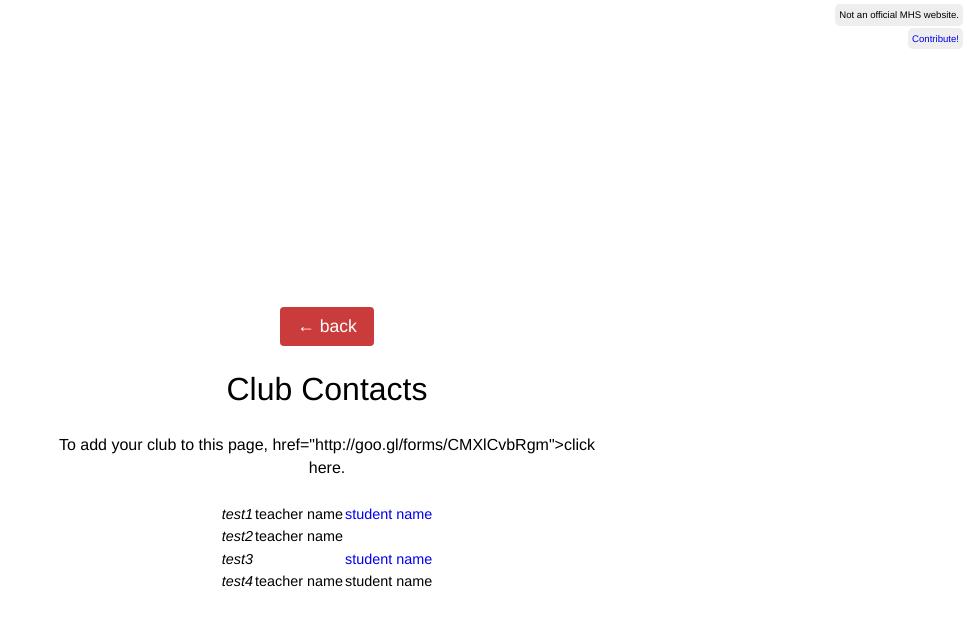
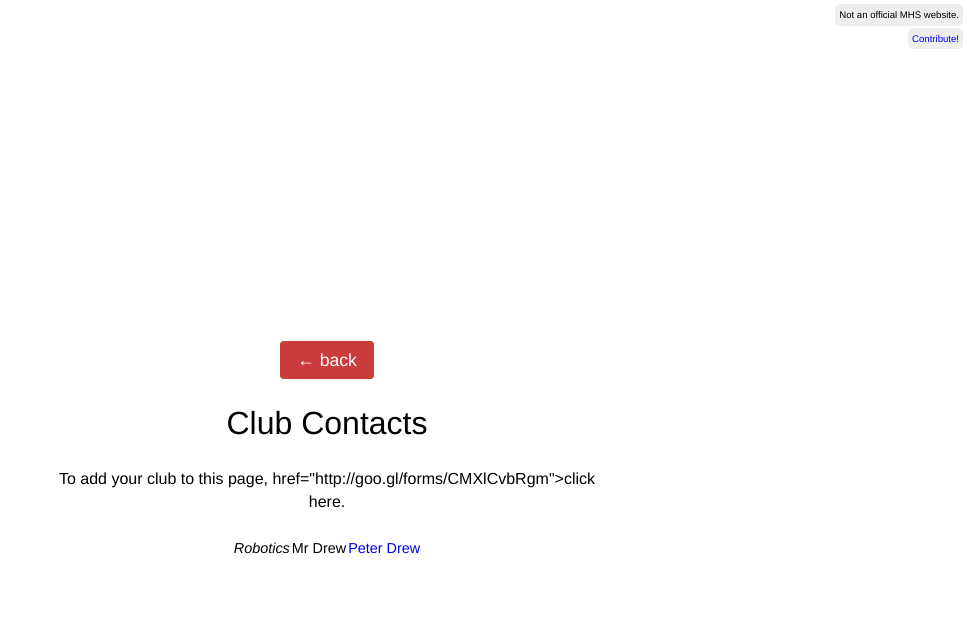
Before and after one commit to mhslinks/mhslinks.github.io, a Jekyll site: the page built from clubs/index.html, in a window 1280 px wide. Shown: the top 626 px of the page, without its empty margins (313-1280 px from the left). Built offline with Jekyll 4.4.1, drawn with Linux system fonts in a browser that asks for light colours.

Commit message:
remove test clubs

```diff
--- a/_data/clubs.yml
+++ b/_data/clubs.yml
@@ -1,19 +1,4 @@
-- name: test1
-  teacher: teacher name
-  studentname: student name
-  studentemail: student email
-
-- name: test2
-  teacher: teacher name
-  studentname:
-  studentemail: student email
-
-- name: test3
-  teacher:
-  studentname: student name
-  studentemail: student email
-
-- name: test4
-  teacher: teacher name
-  studentname: student name
-  studentemail:
+- name: Robotics
+  teacher: Mr Drew
+  studentname: Peter Drew
+  studentemail: peter.drew@outlook.com.au
```
